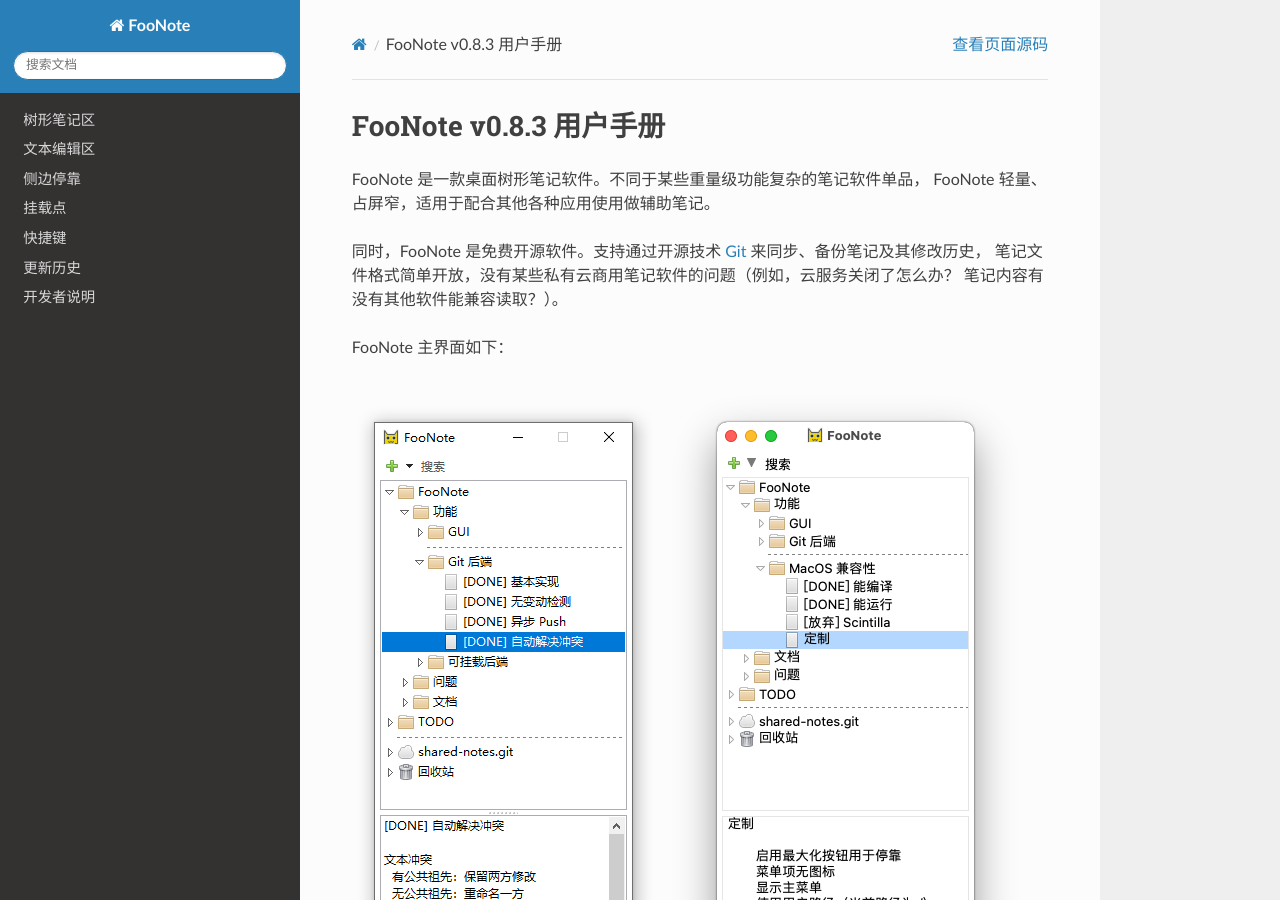
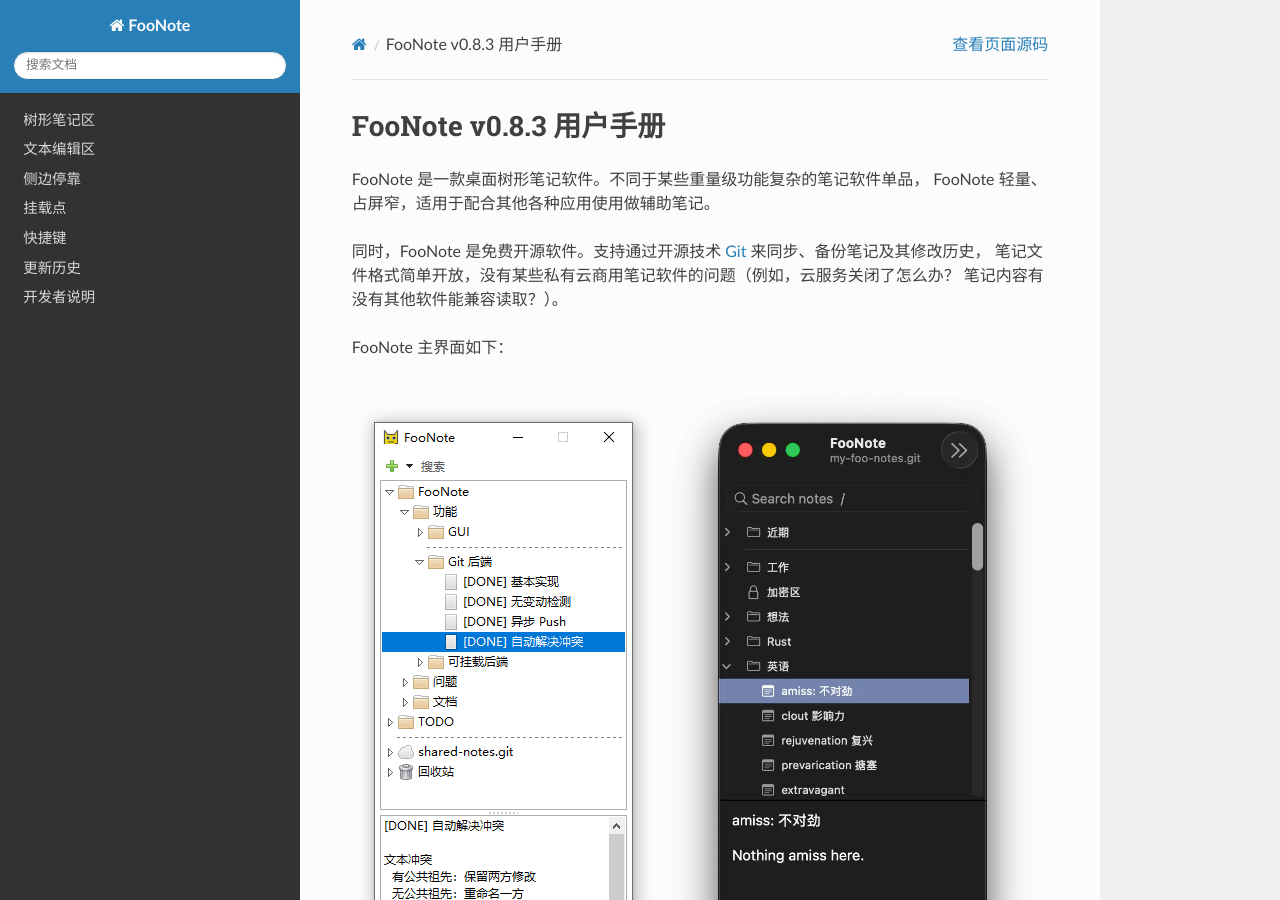
Before and after one commit to quark-zju/FooNote, a Sphinx documentation site: the page built from doc/index.rst, in a window 1280 px wide and 900 px high. Built offline with Sphinx 7.4.7 and the Read the Docs theme 3.1.0, drawn with Linux system fonts in a browser that asks for light colours.

Commit message:
Update macOS screenshot

```diff
--- a/doc/index.rst
+++ b/doc/index.rst
@@ -14,7 +14,9 @@
 FooNote 主界面如下：
 
 .. image:: image/main-window-win32.png
-.. image:: image/main-window-macos.png
+   :height: 650px
+.. image:: image/main-window-macos2.webp
+   :height: 650px
 
 笔记呈树形结构，下方的文本框用来编辑选定的笔记。点击下面的主题了解详细内容：
 
```
Also changed, not shown: README.md (+1 -3 lines), doc/image/main-window-macos2.webp (added).
